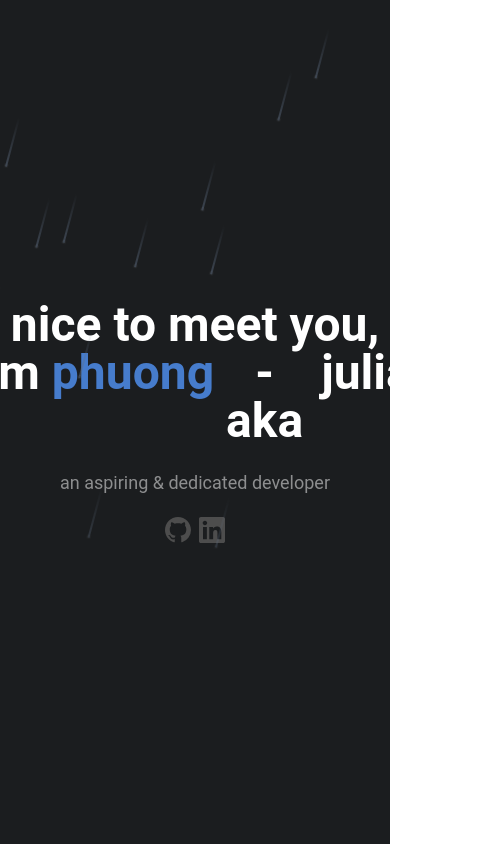
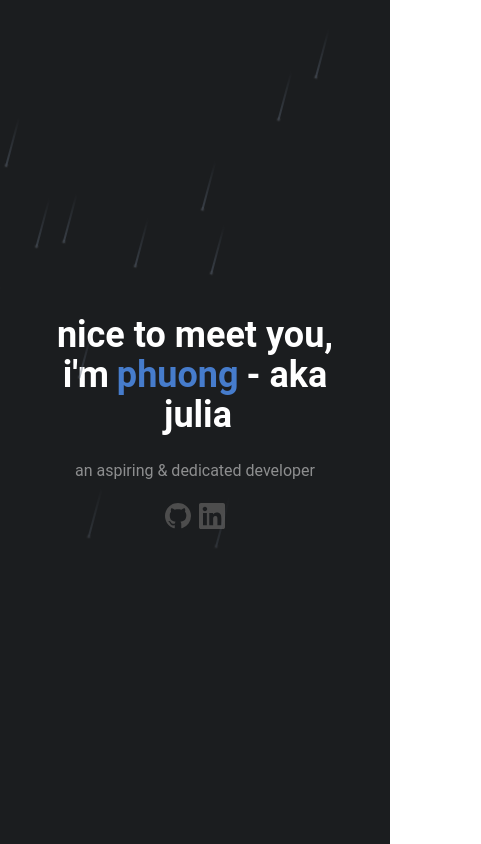
Before and after one commit to phuongwj/portfolio-101, a Next.js app: page / in a window 390 px wide. Shown: the top 844 px of the page, 481 px wide, since content can reach past the window. Built offline with nearby package versions, Linux system fonts and the light colour scheme.

Commit message:
Mobile view for Header.jsx added

```diff
--- a/src/app/components/Header.jsx
+++ b/src/app/components/Header.jsx
@@ -8,15 +8,14 @@ export default function Header() {
     const [isHover, setHover] = useState(false);
 
     return (
-            <main className="flex flex-col h-screen w-full max-w-full gap-y-2 bg-main items-center justify-center text-white px-6">
-                <section className="flex flex-col text-5xl font-bold text-center">
-                    <h1>
-                        nice to meet you,
-                    </h1>
-                    <span className="flex gap-x-3">
+            <main className="flex flex-col h-screen w-full gap-y-2 bg-main items-center justify-center text-white px-6">
+
+                {/* Sm -> text-4xl; Md and above -> text-5xl */}
+                <section className="flex flex-col font-bold md:text-5xl sm:text-4xl text-center">
+                    <h1> nice to meet you, </h1>
+                    <span className="flex flex-wrap justify-center gap-x-2">
                         i'm
-                            <span className={
-                            (isHover
+                            <span className={(isHover
                                 ? "text-white transition duration-500"
                                 : "text-mainC transition duration-500")}>
                                 phuong
@@ -24,8 +23,7 @@ export default function Header() {
                             <span>
                                 - aka
                             </span>
-                            <span className={
-                            (isHover
+                            <span className={(isHover
                                 ? "ml-1.5 text-mainC cursor-help opacity-100 transition duration-500"
                                 : "ml-1.5 cursor-help transition duration-500")}
                                 onMouseEnter={() => setHover(true)}
@@ -35,7 +33,9 @@ export default function Header() {
                     </span>
                 </section>
                 <Meteors number={15}/>
-                <p className="mt-4 text-white/50 text-lg">
+
+                {/* Sm -> text-base; Md andabove -> text-lg */}
+                <p className="mt-4 text-white/50 sm:text-base md:text-lg">
                     an aspiring & dedicated developer
                 </p>
                 <footer className="w-fit flex flex-wrap gap-2 mt-3">
--- a/src/app/components/Meteors.jsx
+++ b/src/app/components/Meteors.jsx
@@ -36,7 +36,7 @@ export default function Meteors({number}) {
              key={`meteor-${elem.id}`}
              className={clsx(
                 "animate-meteor-effect absolute h-0.5 w-0.5 rounded-[9999px] bg-slate-500 shadow-[0_0_0_1px_#ffffff10] rotate-[45deg]",
-                "before:content-[''] before:absolute before:top-1/2 before:transform before:-translate-y-[50%] before:w-[50px] before:h-[1px] before:bg-gradient-to-r before:from-[#5d6c81] before:to-transparent"
+                "before:content-[''] before:absolute before:top-1/2 before:transform before:-translate-y-[50%] before:w-[50px] before:h-[1px] before:bg-gradient-to-r before:from-[#555f6d] before:to-transparent"
              )}
              style={{
                 top: "-10px",
--- a/src/app/layout.js
+++ b/src/app/layout.js
@@ -19,8 +19,8 @@ export const metadata = {
 
 export default function RootLayout({ children }) {
   return (
-    <html lang="en">
-      <body className="">
+    <html lang="en" className="overflow-x-hidden">
+      <body className="overflow-x-hidden">
         {children}
       </body>
     </html>
```
